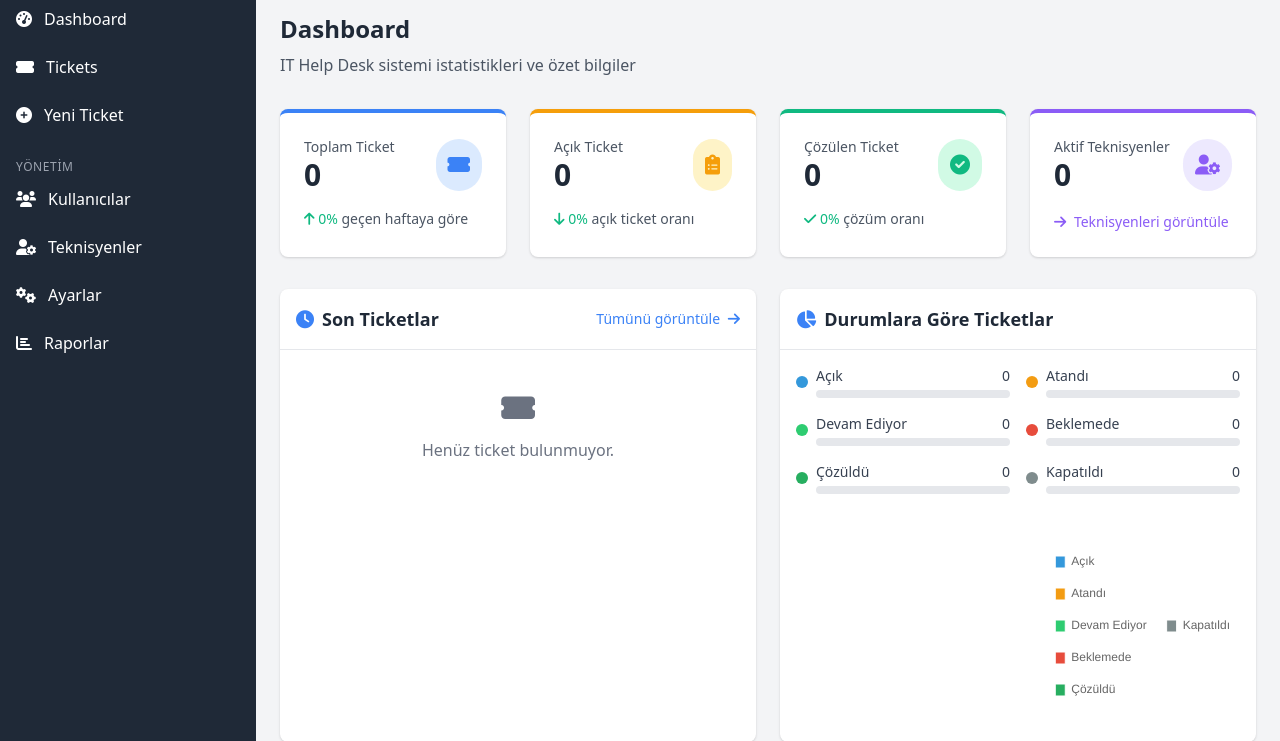
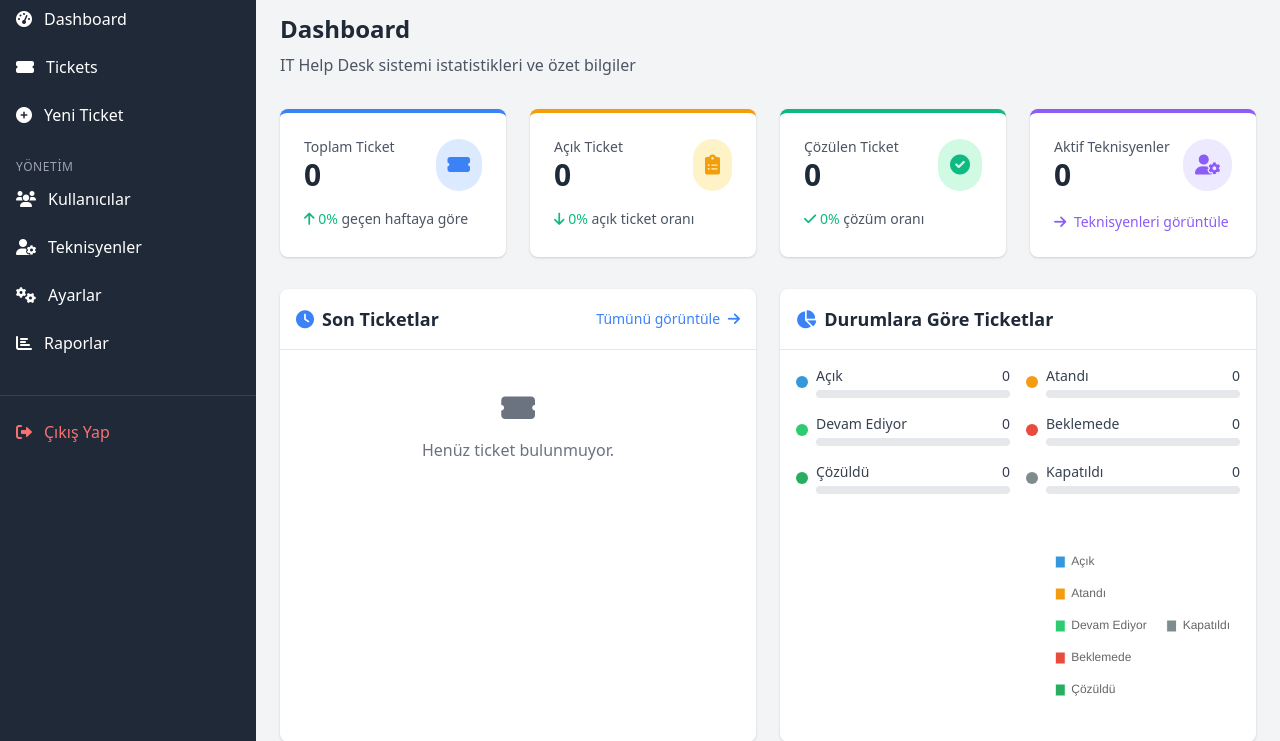
Before and after one commit to 4Timci4/venusdashboard, a PHP site: page /venus_it_desk/ in a window 1280 px wide. Shown: the part 78-819 px from the top of the page. Run offline with PHP 8.4, Linux system fonts and the light colour scheme; the visitor is signed in with stand-in values (Sample User, id 1); data comes from the database, SQL or seed files in the repository; data that the repository does not hold is empty; some libraries are stand-ins or nearby versions.

Commit message:
Update main.php

```diff
--- a/views/layouts/main.php
+++ b/views/layouts/main.php
@@ -30,7 +30,7 @@
 <body class="bg-gray-100 font-sans">
     <div class="flex h-screen">
         <!-- Sidebar - Sol Menü -->
-        <aside class="bg-gray-800 text-white w-64 flex-shrink-0 hidden md:block">
+<aside class="bg-gray-800 text-white w-64 flex-shrink-0 hidden md:block flex flex-col h-full">
             <div class="p-4 border-b border-gray-700">
                 <h1 class="text-xl font-bold">
                     <i class="fas fa-laptop-medical mr-2"></i>
@@ -38,7 +38,7 @@
                 </h1>
             </div>
 
-            <nav class="mt-4">
+    <nav class="mt-4 flex-1">
                 <ul>
                     <!-- Dashboard -->
                     <li class="mb-2">
@@ -103,7 +103,20 @@
                             Raporlar
                         </a>
                     </li>
-                    <?php endif; ?>
+            <?php endif; ?>
+
+                    <!-- Ayırıcı çizgi -->
+                    <li class="mt-auto pt-6">
+                        <div class="border-t border-gray-700 mb-4"></div>
+                    </li>
+
+                    <!-- Çıkış Yap butonu -->
+                    <li class="mb-2">
+                        <a href="<?= BASE_URL ?>/logout.php" class="flex items-center px-4 py-2 text-red-400 hover:bg-gray-700 hover:text-red-300 rounded">
+                            <i class="fas fa-sign-out-alt mr-3"></i>
+                            Çıkış Yap
+                        </a>
+                    </li>
                 </ul>
             </nav>
         </aside>
@@ -201,6 +214,18 @@
                             </a>
                         </li>
                         <?php endif; ?>
+
+                        <!-- Ayırıcı çizgi -->
+                        <li class="mt-3 mb-1">
+                            <div class="border-t border-gray-700 mt-2 mb-2"></div>
+                        </li>
+
+                        <!-- Çıkış Yap butonu -->
+                        <li>
+                            <a href="<?= BASE_URL ?>/logout.php" class="block px-4 py-2 text-red-400 hover:bg-gray-700">
+                                <i class="fas fa-sign-out-alt mr-2"></i> Çıkış Yap
+                            </a>
+                        </li>
                     </ul>
                 </nav>
             </div>
```
